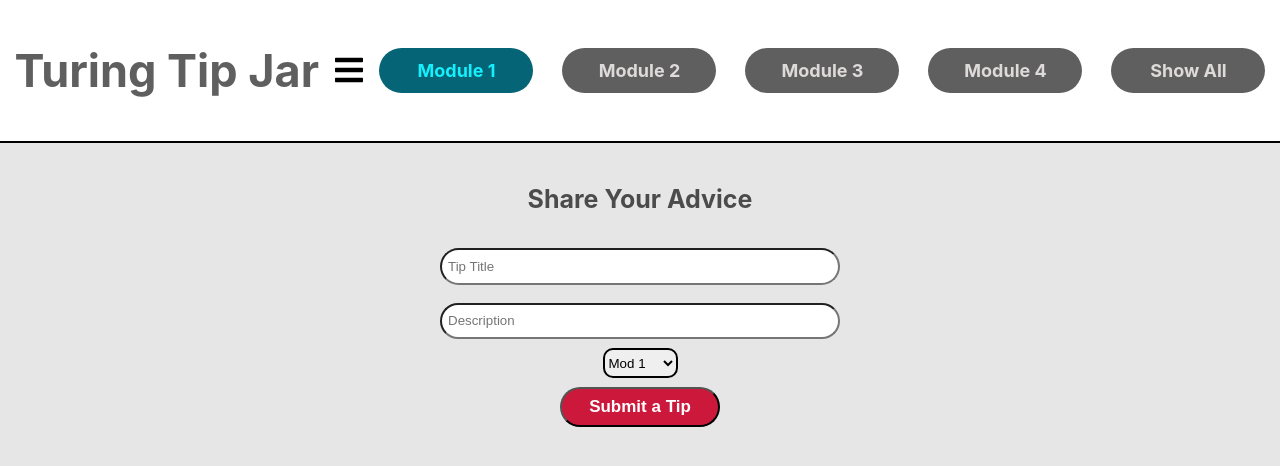
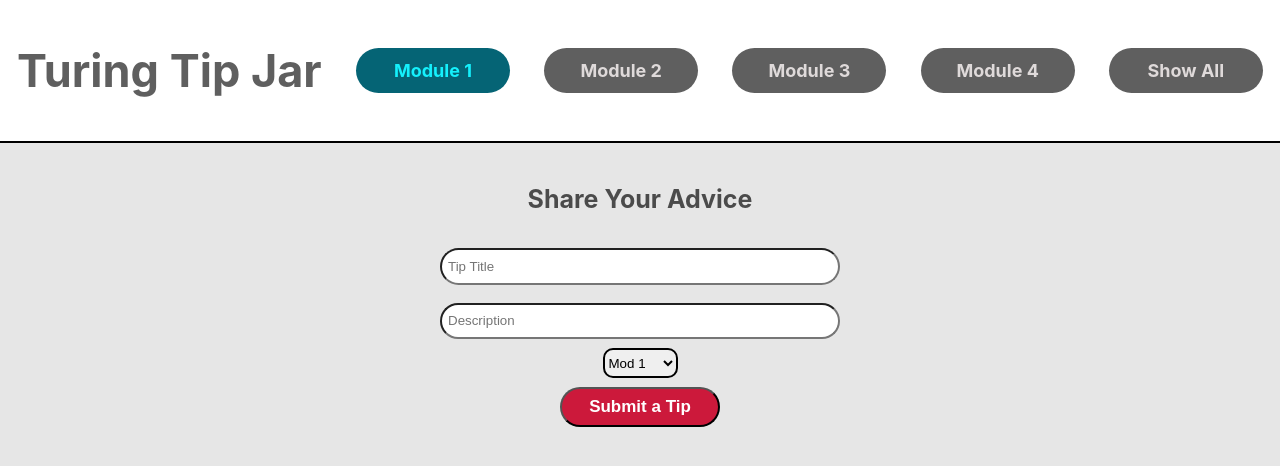
Before and after one commit to ShaunaMyers/turing-two-cents, a React (Create React App) app: page /module/1 in a window 1280 px wide. Shown: the top 466 px of the page. Built offline with nearby package versions, Linux system fonts and the light colour scheme; no server answers.

Commit message:
Hide hamburger & mod-buttons

```diff
--- a/src/components/App/App.css
+++ b/src/components/App/App.css
@@ -54,6 +54,7 @@ h1:hover {
 
 .hamburger {
   cursor: pointer;
+  display: none;
   width: 400%;
 }
 
@@ -63,7 +64,15 @@ a {
 }
 
 @media only screen and (max-width: 768px) {
-  .nav-header {
+  /* .nav-header {
     flex-direction: column;
+  } */
+
+  .hamburger {
+    display: block;
+  }
+
+  .mod-button {
+    display: none;
   }
 }
--- a/src/components/App/App.js
+++ b/src/components/App/App.js
@@ -84,7 +84,7 @@ const App = () => {
     <main className='main'>
       <header className='nav-header'>
         <Link to='/'><h1>Turing Tip Jar</h1></Link>
-        <FontAwesomeIcon className="fas fa-bars fa-2x hamburger" icon={faBars}/>
+        <FontAwesomeIcon className="fa-2x hamburger" icon={faBars}/>
         <NavLink to='/module/1' activeClassName='nav-button' className='mod-button'>Module 1</NavLink>
         <NavLink to='/module/2' activeClassName='nav-button' className='mod-button'>Module 2</NavLink>
         <NavLink to='/module/3' activeClassName='nav-button' className='mod-button'>Module 3</NavLink>
```
